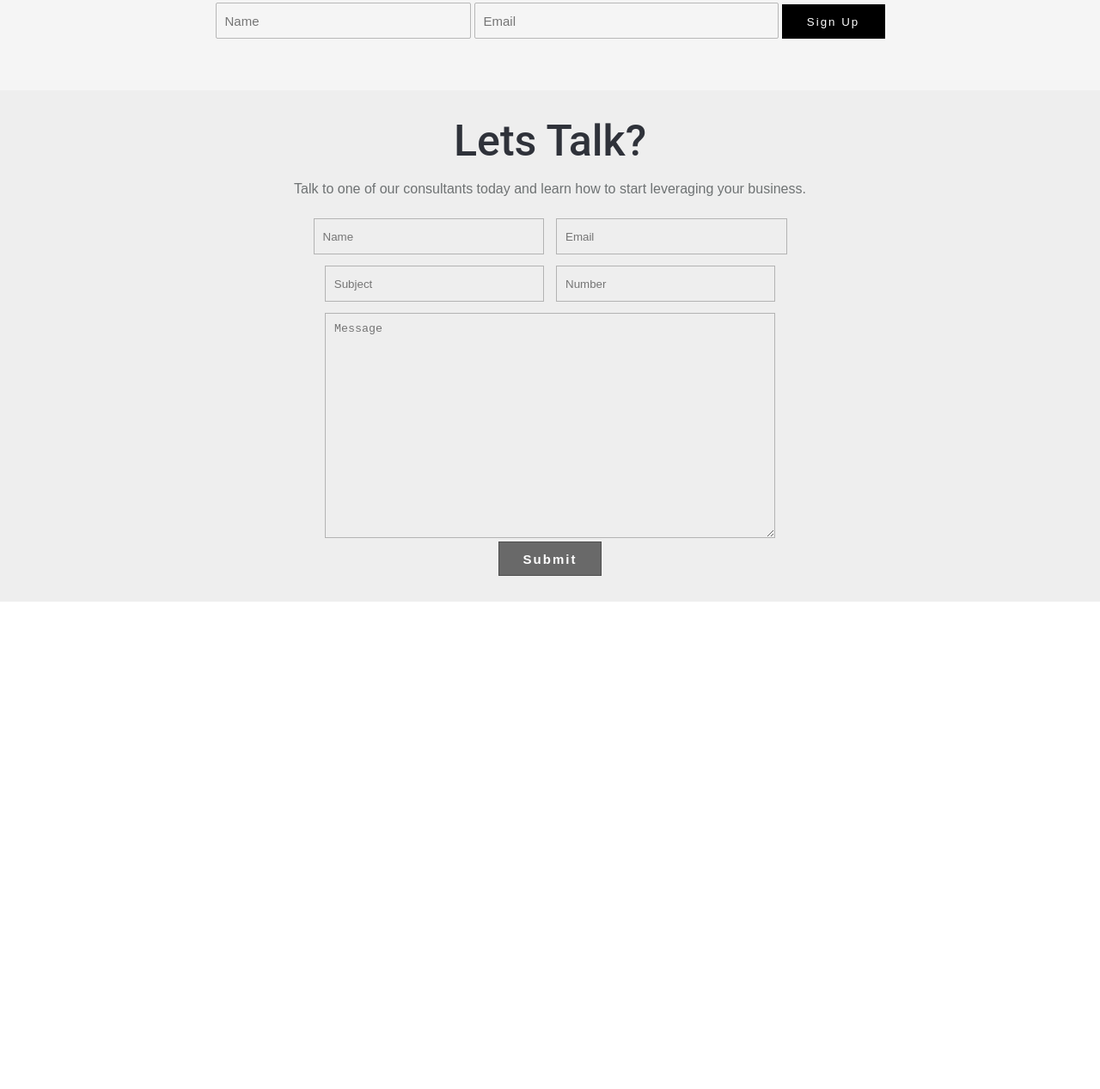
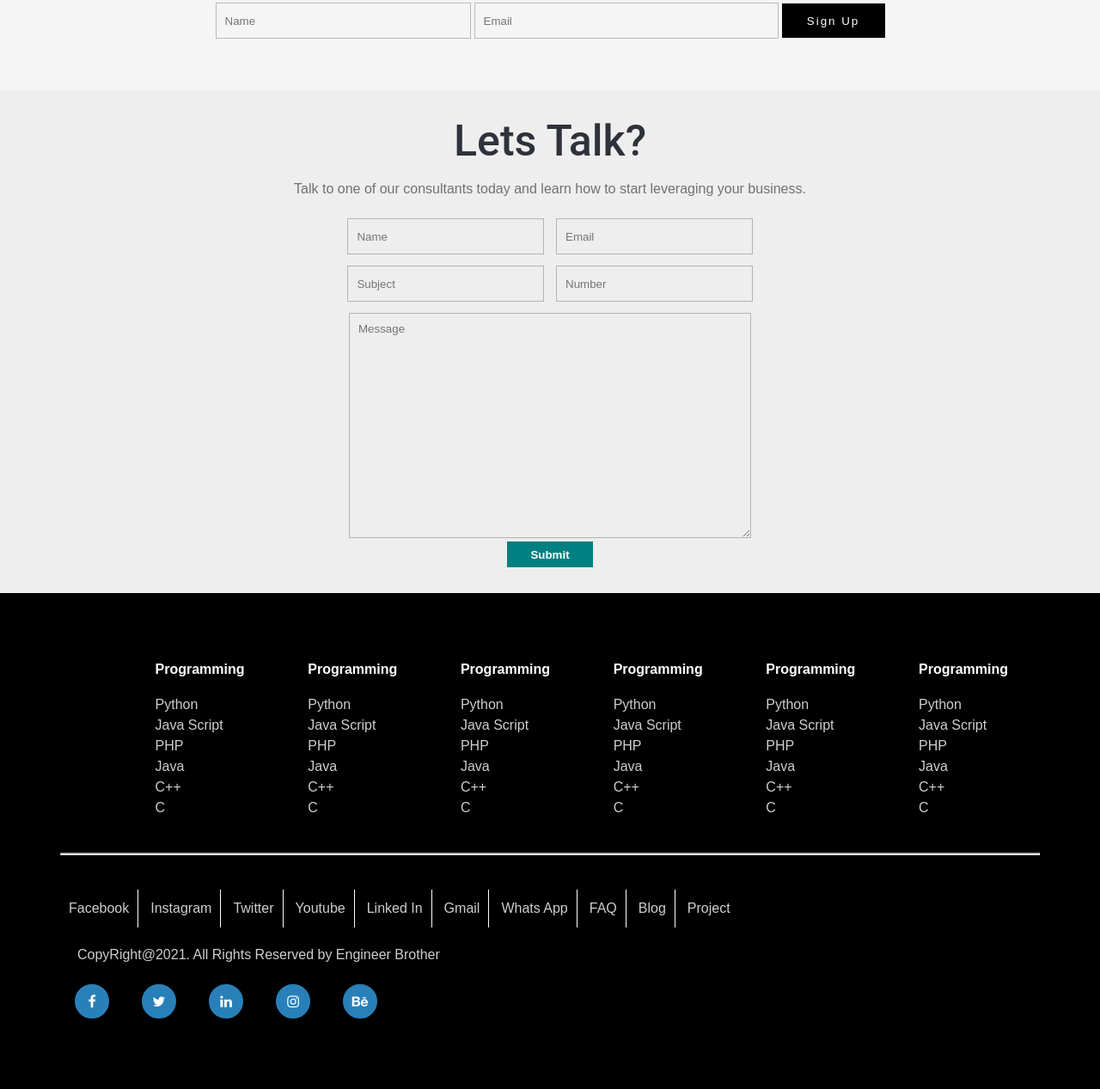
Before and after one commit to SaniathItachi/Newsletter, a plain HTML site: page index.html in a window 1280 px wide. Shown: the part 255-1522 px from the top of the page at 86% size. Before the commit the page ends 955 px from the top, so only its background shows below. Drawn offline with Linux system fonts and the light colour scheme.

Commit message:
Add files via upload

```diff
--- a/index.html
+++ b/index.html
@@ -2,10 +2,12 @@
 <html>
 <head>
 	<title>Contact Page</title>
+	<link rel="stylesheet" type="text/css" href="https://stackpath.bootstrapcdn.com/font-awesome/4.7.0/css/font-awesome.min.css">
 	<link rel="stylesheet" type="text/css" href="style.css">
 </head>
 <body>
 <div class="info">
+	<!-- header part -->
 	<ul>
 		<li><a href="">Home</li>
 		<li><a href="">About</li>
@@ -20,15 +22,23 @@
 
 
 <div class="newsletter">
+
 	<div class="login">
+
+		<!-- second section start here  -->
+
        <h1>Newsletter</h1>
 
 	    <p>Subscribe to our newsletter and follow our content closely. Receive news based on what has to do with you. We<br> promise not to send promotions you don’t like.</p>
 
         <form>
-		  <input type="name" name="" placeholder="Name"class="input1">
-		  <input type="email" name="" placeholder="Email" class="input2">
+        	<!-- first form start -->
+
+		  <input type="name" name="NAME" placeholder="Name"class="input1">
+		  <input type="email" name="EMAIL" placeholder="Email" class="input2">
 		  <input type="submit" name="" value="Sign Up" class="input3">
+
+		  <!-- first form ends -->
 
 
 	    </form>
@@ -39,37 +49,195 @@
 
 
 <div class="detail">
+	<!-- contact form -->
+
 	<div class="contact">
+		<!--  container -->
+
 		<h1>Lets Talk?</h1>
 		<p>Talk to one of our consultants today and learn how to start leveraging your business.</p>
 		<form>
+			<!-- next form -->
+			<!-- first two box -->
 
-	    <div></div>
+	    <div class="col">
 			<input type="name" name="" placeholder="Name" class="input4">
 			<input type="email" name="" placeholder="Email" class="input5">
 		</div>
 
-		<div>
+        <!-- next two box -->
+
+		<div class="col">
 			<input type="subject" name="" placeholder="Subject" class="input6">
 			<input type="phone no" name="" placeholder="Number" class="input7">
 		</div>
 
-		<div>
-			<textarea placeholder="Message" class="input8"></textarea>
+         <!-- msg box -->
+
+		<div class="msg">
+			<textarea name = "textarea" placeholder="Message" class="input8"></textarea>
 		</div>
 
-		<div>
-			<input type="submit" name="" placeholder="Submit" class="input9">
+		<!-- submit button -->
+
+		<div class="btn">
+			<input type="button" name="" value="Submit" class="input9">
 		</div>
 
-
-
-
-
+        <!--  next form ends here  -->
 		</form>
 
 
+	</div>
 
+<!-- contact form ends here  -->
+</div>
+
+<div class="footer">
+	<div class="fcontainer">
+		<div class="footer-menu">
+			<!-- coloumn 1 -->
+		  <div class="colo">
+			  <h4>Programming</h4>
+			  <div class="menu">
+
+			    <ul>
+				  <li><a href="">Python</a></li>
+				  <li><a href="">Java Script</a></li>
+				  <li><a href="">PHP</a></li>
+				  <li><a href="">Java</a></li>
+				  <li><a href="">C++</a></li>
+				  <li><a href="">C</a></li>
+
+			    </ul>
+			  </div>
+		  </div>
+          <!-- coloumn 2 -->
+		  <div class="colo">
+			  <h4>Programming</h4>
+			  <div class="menu">
+
+			    <ul>
+				  <li><a href="">Python</a></li>
+				  <li><a href="">Java Script</a></li>
+				  <li><a href="">PHP</a></li>
+				  <li><a href="">Java</a></li>
+				  <li><a href="">C++</a></li>
+				  <li><a href="">C</a></li>
+
+			    </ul>
+			  </div>
+		  </div>
+          <!-- coloumn 3 -->
+		  <div class="colo">
+			  <h4>Programming</h4>
+			  <div class="menu">
+
+			    <ul>
+				  <li><a href="">Python</a></li>
+				  <li><a href="">Java Script</a></li>
+				  <li><a href="">PHP</a></li>
+				  <li><a href="">Java</a></li>
+				  <li><a href="">C++</a></li>
+				  <li><a href="">C</a></li>
+
+			    </ul>
+			  </div>
+		  </div>
+
+          <!-- coloumn 4 -->
+		  <div class="colo">
+			  <h4>Programming</h4>
+			  <div class="menu">
+
+			    <ul>
+				  <li><a href="">Python</a></li>
+				  <li><a href="">Java Script</a></li>
+				  <li><a href="">PHP</a></li>
+				  <li><a href="">Java</a></li>
+				  <li><a href="">C++</a></li>
+				  <li><a href="">C</a></li>
+
+			    </ul>
+			  </div>
+		  </div>
+
+          <!-- coloumn 5 -->
+		  <div class="colo">
+			  <h4>Programming</h4>
+			  <div class="menu">
+
+			    <ul>
+				  <li><a href="">Python</a></li>
+				  <li><a href="">Java Script</a></li>
+				  <li><a href="">PHP</a></li>
+				  <li><a href="">Java</a></li>
+				  <li><a href="">C++</a></li>
+				  <li><a href="">C</a></li>
+
+			    </ul>
+			  </div>
+		  </div>
+
+
+		  <!-- coloumn 6 -->
+		  <div class="colo">
+			  <h4>Programming</h4>
+			  <div class="menu">
+
+			    <ul>
+				  <li><a href="">Python</a></li>
+				  <li><a href="">Java Script</a></li>
+				  <li><a href="">PHP</a></li>
+				  <li><a href="">Java</a></li>
+				  <li><a href="">C++</a></li>
+				  <li><a href="">C</a></li>
+
+			    </ul>
+			  </div>
+		  </div>
+
+
+		</div>
+
+		<hr>
+
+
+		<div class="footer-bottom">
+
+			<ul>
+				<li><a href="">Facebook</a></li>
+				<li><a href="">Instagram</a></li>
+				<li><a href="">Twitter</a></li>
+				<li><a href="">Youtube</a></li>
+				<li><a href="">Linked In</a></li>
+				<li><a href="">Gmail</a></li>
+				<li><a href="">Whats App</a></li>
+				<li><a href="">FAQ</a></li>
+				<li><a href="">Blog</a></li>
+				<li class="last"><a href="">Project</a></li>
+
+			</ul>
+
+			<p>CopyRight@2021. All Rights Reserved by Engineer Brother</p>
+
+		</div>
+
+		<!-- social media -->
+
+		<div class="social-icon">
+			<ul>
+				<li><a href=""><i class="fa fa-facebook" aria-hidden="true"></i></a></li>
+				<li><a href=""><i class="fa fa-twitter" aria-hidden="true"></i></a></li>
+				<li><a href=""><i class="fa fa-linkedin" aria-hidden="true"></i></a></li>
+				<li><a href=""><i class="fa fa-instagram" aria-hidden="true"></i></a></li>
+				<li><a href=""><i class="fa fa-behance" aria-hidden="true"></i></a></li>
+
+
+			</ul>
+
+
+		</div>
 
 
 
@@ -77,11 +245,6 @@
 
 
 
-
-
-
-
-
 </div>
 
 </body>
--- a/style.css
+++ b/style.css
@@ -66,22 +66,19 @@ a{
 .input1{
 	width: 25%;
 	height: 40px;
-	background: transparent;
+	background-color: transparent;
 	border: 1px solid rgba(0,0,0,0.25);
-	outline: none;
-	font-size: 15px;
-	border-radius: 2px;
 	padding-left: 10px;
+
+
+
 }
 
 .input2{
 	width: 30%;
 	height: 40px;
-	background: transparent;
+	background-color: transparent;
 	border: 1px solid rgba(0,0,0,0.25);
-	outline: none;
-	font-size: 15px;
-	border-radius: 2px;
 	padding-left: 10px;
 
 
@@ -108,11 +105,13 @@ a{
 	padding-top: 30px;
     padding-bottom: 30px;
     text-align: center;
+
 }
 
 .contact{
 	width: 1140px;
 	margin: auto;
+
 }
 
 .contact h1{
@@ -121,6 +120,7 @@ a{
     font-size: 50px;
     font-weight: 500;
     margin-bottom: 18px;
+
 }
 
 .contact p{
@@ -133,12 +133,13 @@ a{
 
 }
 
+
 .input4{
-	width: 22.5%;
+	width: 19%;
 	height: 40px;
 	margin-bottom: 13px;
 	padding-left: 10px;
-	background: transparent;
+	background-color: transparent;
 	border: 1px solid rgba(0,0,0,0.25);
 
 
@@ -146,12 +147,12 @@ a{
 }
 
 .input5{
-    width: 22.5%;
+    width: 19%;
 	height: 40px;
 	margin-bottom: 13px;
 	padding-left: 10px;
 	margin-left: 10px;
-	background: transparent;
+	background-color: transparent;
 	border: 1px solid rgba(0,0,0,0.25);
 }
 
@@ -171,35 +172,121 @@ a{
 	margin-bottom: 13px;
 	padding-left: 10px;
 	margin-left: 10px;
-	background: transparent;
+	background-color: transparent;
 	border: 1px solid rgba(0,0,0,0.25);
 
 }
 .input8{
 	width: 40%;
 	padding-left: 10px;
-	background: transparent;
+	background-color: transparent;
 	border: 1px solid rgba(0,0,0,0.25);
     height: 250px;
-    padding-top: 10px
+    padding-top: 10px;
+    font-family: 'Poppins', sans-serif;
 
 
 }
 
 .input9{
-	width: 120px;
-	height: 40px;
-	font-size: 15px;
+	width: 100px;
+	height: 30px;
+	background-color: teal;
+	color: white;
+	border: none;
+	font-family: 'Poppins', sans-serif;
 	font-weight: 600;
-	letter-spacing: 2px;
-	background-color: #696969;
+}
+
+.input9:hover{
+	background-color: #D0D3D4;
+	color: black;
+}
+
+.footer{
+	background-color: black;
+	padding: 80px 0px;
+	width: 100%;
+}
+
+.fcontainer{
+	width: 1140px;
+	margin: auto;
+}
+
+.colo h4{
 	color: white;
-	border: 1px solid rgba(0,0,0,0.25);
-	cursor: pointer;
+	margin-bottom: 20px;
+	font-family: 'Poppins', sans-serif;
+	font-weight: 700;
 
 
 }
 
-.input9:hover{
-	background-color: black;
+.colo .menu ul li a{
+	color: #CECECE;
+	font-family: 'Poppins', sans-serif;
+	line-height: 24px;
+
 }
+
+.footer-menu{
+	display: flex;
+	justify-content: space-around;
+}
+
+hr{
+	background-color: #CECECE;
+	height: 1px;
+	margin: 40px 0px;s
+}
+.footer-bottom ul li{
+	display: inline-block;
+	list-style: none;
+	border-right: 1px solid white;
+	padding: 10px;
+
+
+}
+
+.footer-bottom ul li a{
+	color: #CECECE;
+	font-family: 'Poppins', sans-serif;
+	line-height: 24px;
+}
+
+.last{
+	border-right: 0px !important;
+}
+
+.footer-bottom p{
+	color: #CECECE;
+	font-family: 'Poppins', sans-serif;
+	line-height: 24px;
+	margin: 20px;
+}
+
+.social-icon ul li{
+	list-style: none;
+	display: inline-block;
+	margin: 0 15px;
+}
+
+.social-icon ul li a i{
+	color: white;
+	height: 40px;
+    width: 40px;
+    background-color: #2980B9 ;
+    text-align: center;
+    line-height: 40px;
+    border-radius: 100%;
+    border: 2px solid black;
+    transition: 0.5s ease-in-out;
+
+}
+
+.social-icon ul li a i:hover{
+	border: 3px solid #A93226 ;
+	transform: scale(1.3);
+	transition: 0.5s ease-in-out;
+}
```
